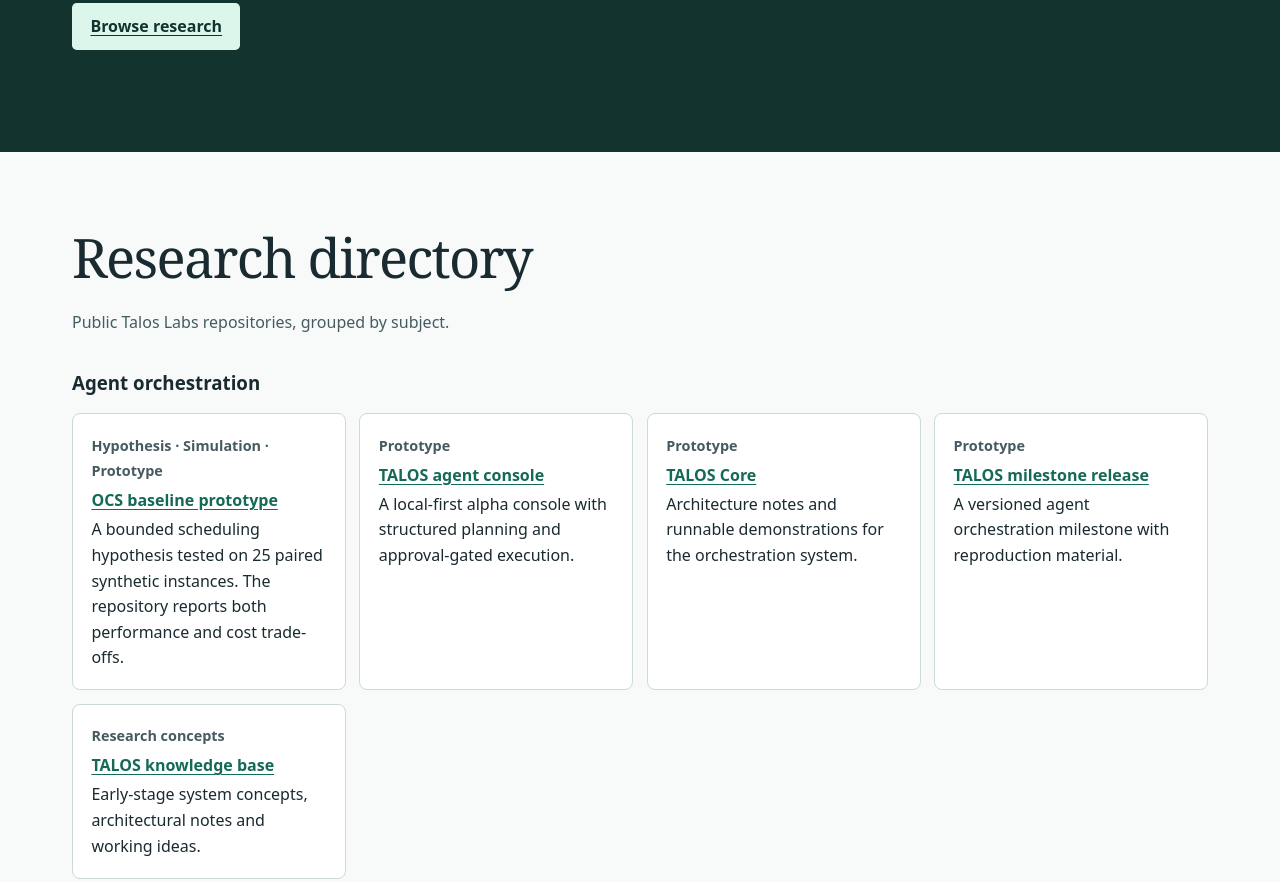
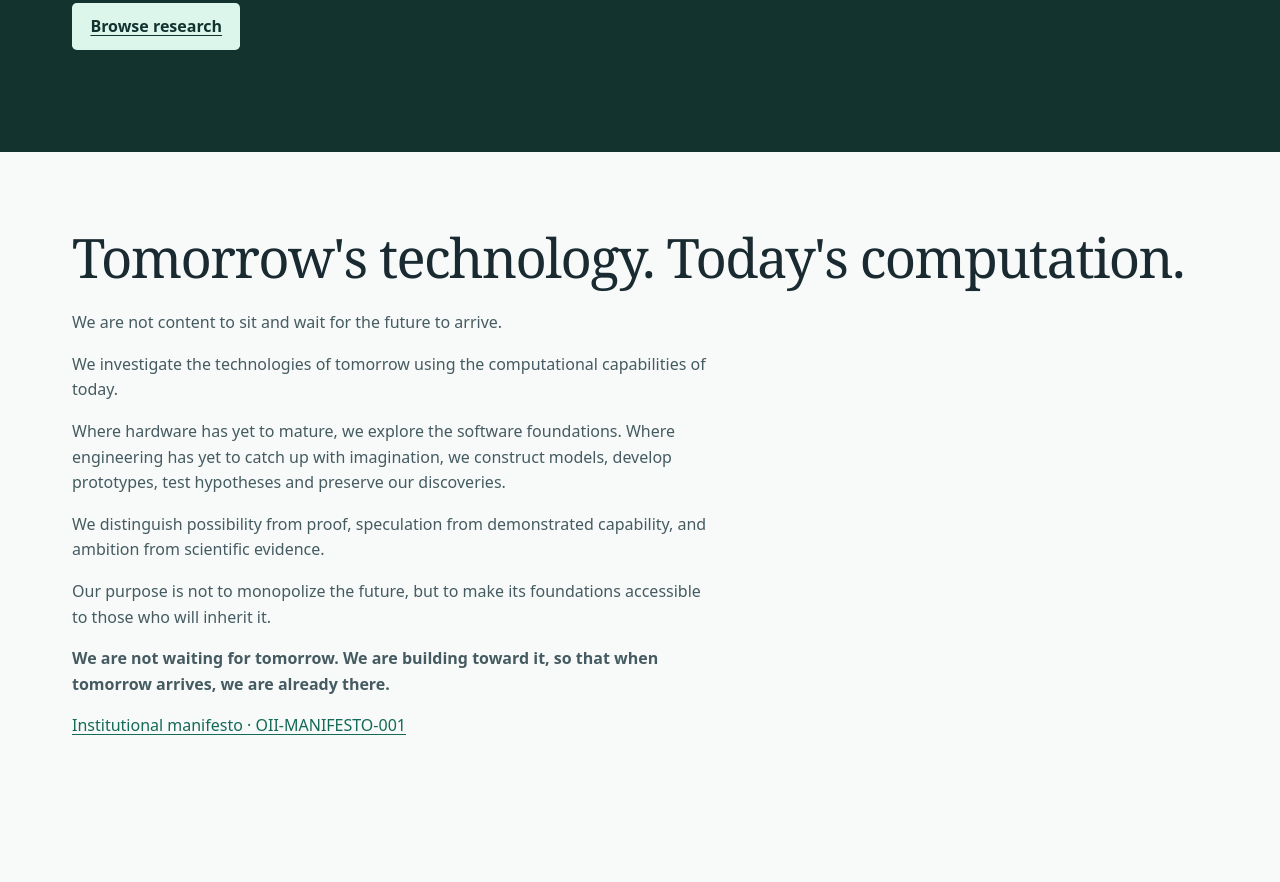
Before and after one commit to Talos-Labs-documents/talos-labs-documents.github.io, a plain HTML site: page index.html in a window 1280 px wide. Shown: the part 594-1476 px from the top of the page. Drawn offline with Linux system fonts and the light colour scheme.

Commit message:
Publish OII institutional manifesto on homepage

```diff
--- a/index.html
+++ b/index.html
@@ -14,6 +14,7 @@
     <div class="wrap masthead">
       <a class="wordmark" href="#main">Open Inquiry Initiative</a>
       <nav aria-label="Main">
+        <a href="#manifesto">Manifesto</a>
         <a href="#research">Research</a>
         <a href="observatory/">Research observatory</a>
         <a href="#archive">Archive</a>
@@ -29,6 +30,16 @@
         <p class="intro">Explore public research artifacts and the historical Talos Labs publication catalog. Each research entry identifies what the source provides and how to interpret its evidence.</p>
         <a class="button" href="#research">Browse research</a>
       </div>
+    </section>
+    <section class="wrap section" id="manifesto">
+      <h2>Tomorrow's technology. Today's computation.</h2>
+      <p>We are not content to sit and wait for the future to arrive.</p>
+      <p>We investigate the technologies of tomorrow using the computational capabilities of today.</p>
+      <p>Where hardware has yet to mature, we explore the software foundations. Where engineering has yet to catch up with imagination, we construct models, develop prototypes, test hypotheses and preserve our discoveries.</p>
+      <p>We distinguish possibility from proof, speculation from demonstrated capability, and ambition from scientific evidence.</p>
+      <p>Our purpose is not to monopolize the future, but to make its foundations accessible to those who will inherit it.</p>
+      <p><strong>We are not waiting for tomorrow. We are building toward it, so that when tomorrow arrives, we are already there.</strong></p>
+      <p><a href="https://github.com/Open-Inquiry-Initiative/open-inquiry-initiative/blob/main/MANIFESTO.md">Institutional manifesto · OII-MANIFESTO-001</a></p>
     </section>
     <section class="wrap section" id="research">
       <h2>Research directory</h2>
```
